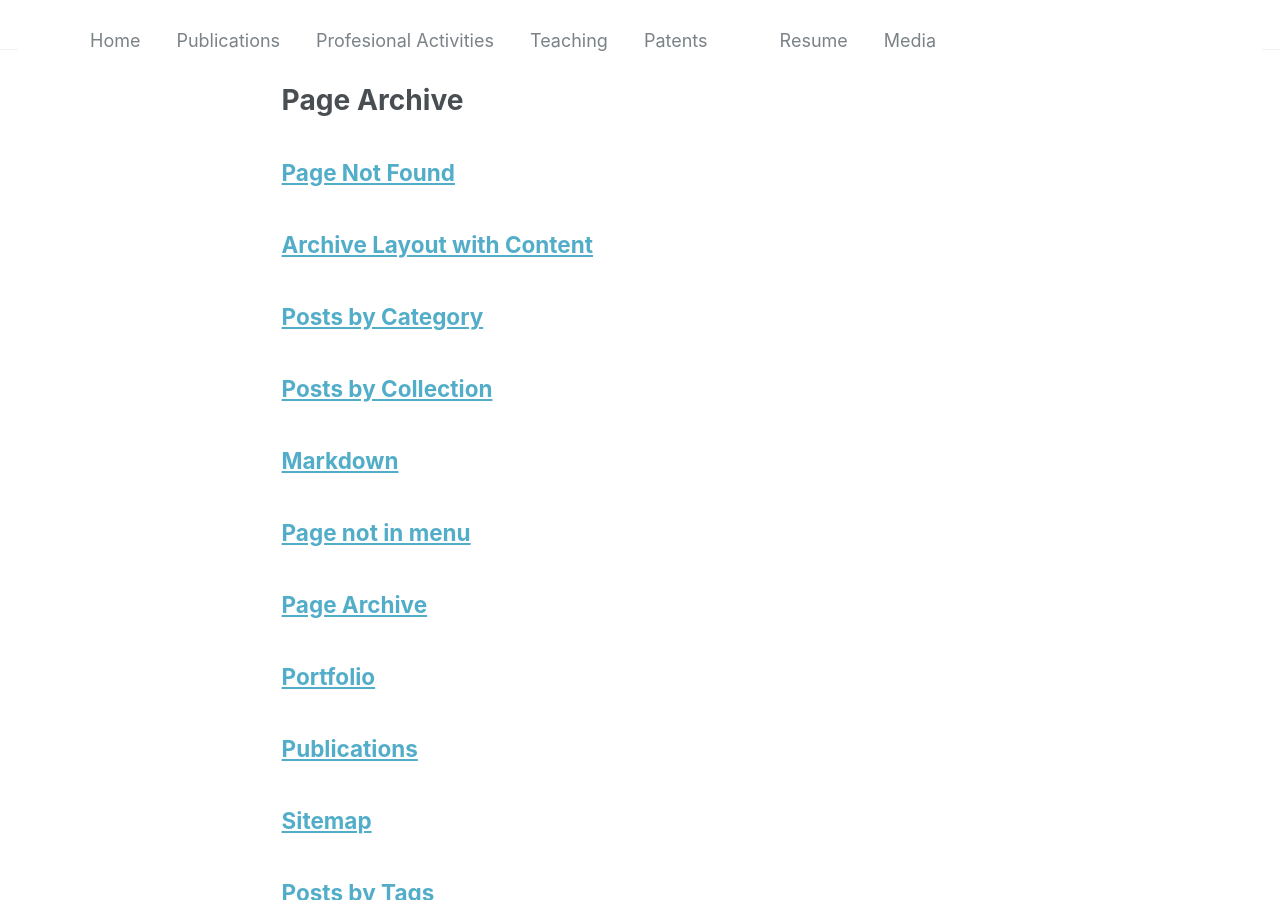
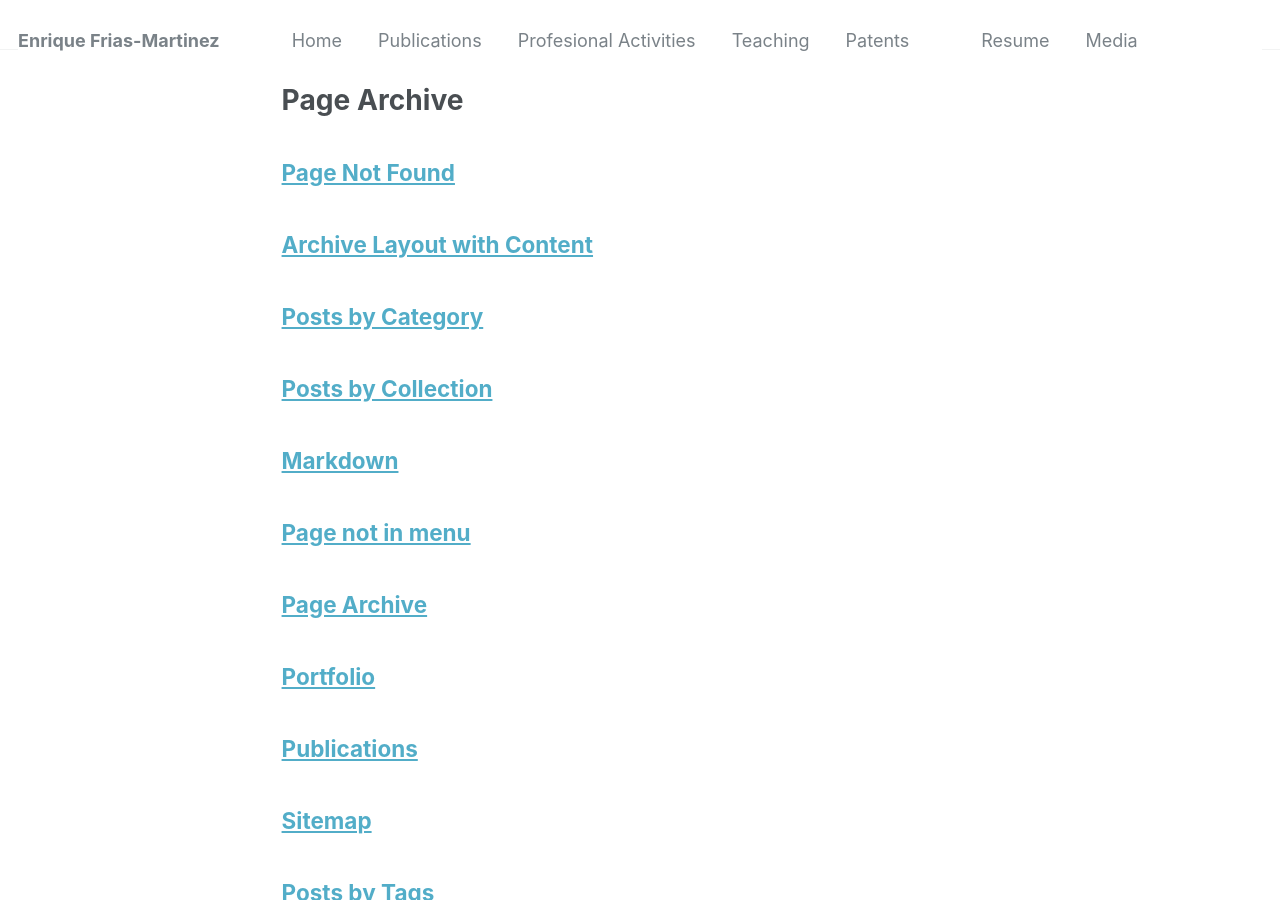
Before and after one commit to ENriqueFRiasM/TEST1, a Jekyll site: the page built from _pages/page-archive.html, in a window 1280 px wide and 900 px high. Built offline with Jekyll 4.4.1, drawn with Linux system fonts in a browser that asks for light colours.

Commit message:
Update _config.yml

```diff
--- a/_config.yml
+++ b/_config.yml
@@ -8,7 +8,7 @@
 
 # Basic Site Settings
 locale                   : "en-US"
-title                    : ""
+title                    : "Enrique Frias-Martinez"
 title_separator          : "-"
 name                     : &name "Your Name"
 description              : &description "personal description"
@@ -22,7 +22,7 @@ repository               : "academicpages/academicpages.github.io"
 author:
   # Biographic information
   avatar           : "avatar.png"
-  name             : "Enrique Frias-Martinez"
+  name             : ""
   pronouns         : # example: "she/her"
   bio              : "Principal Researcher UNIR-iTED. MSc Biomedical Engineering UCLA, PhD CS UPM"
   location         : "Madrid"
```
